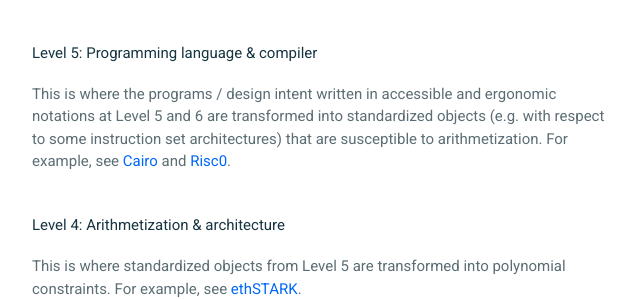
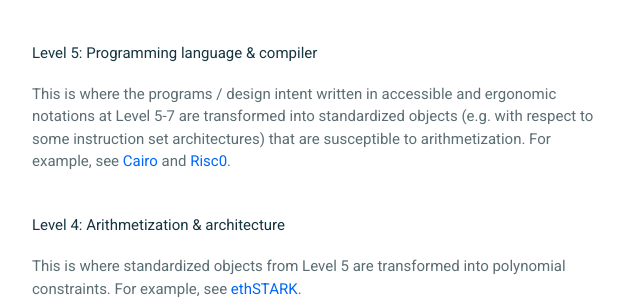
Before and after one commit to guiltygyoza/blog, a Jekyll site: the page built from _posts/2022-05-24-verifiable-computing-stack.md, in a window 1280 px wide. Shown: the part 1036-1335 px from the top of the page, without its empty margins (318-961 px from the left). Built offline with Jekyll 4.4.1, drawn with Linux system fonts in a browser that asks for light colours.

Commit message:
edit post

```diff
--- a/_posts/2022-05-24-verifiable-computing-stack.md
+++ b/_posts/2022-05-24-verifiable-computing-stack.md
@@ -33,7 +33,7 @@ This is where the semblance of numpy, scipy, onnx belong. For example, see [Giza
 <br/><br/>
 
 #### Level 5: Programming language & compiler
-This is where the programs / design intent written in accessible and ergonomic notations at Level 5 and 6 are transformed into standardized objects (e.g. with respect to some instruction set architectures) that are susceptible to arithmetization. For example, see [Cairo](https://eprint.iacr.org/2021/1063.pdf){:target="_blank"} and [Risc0](https://github.com/risc0/risc0){:target="_blank"}.
+This is where the programs / design intent written in accessible and ergonomic notations at Level 5-7 are transformed into standardized objects (e.g. with respect to some instruction set architectures) that are susceptible to arithmetization. For example, see [Cairo](https://eprint.iacr.org/2021/1063.pdf){:target="_blank"} and [Risc0](https://github.com/risc0/risc0){:target="_blank"}.
 <br/><br/>
 
 #### Level 4: Arithmetization & architecture
```
